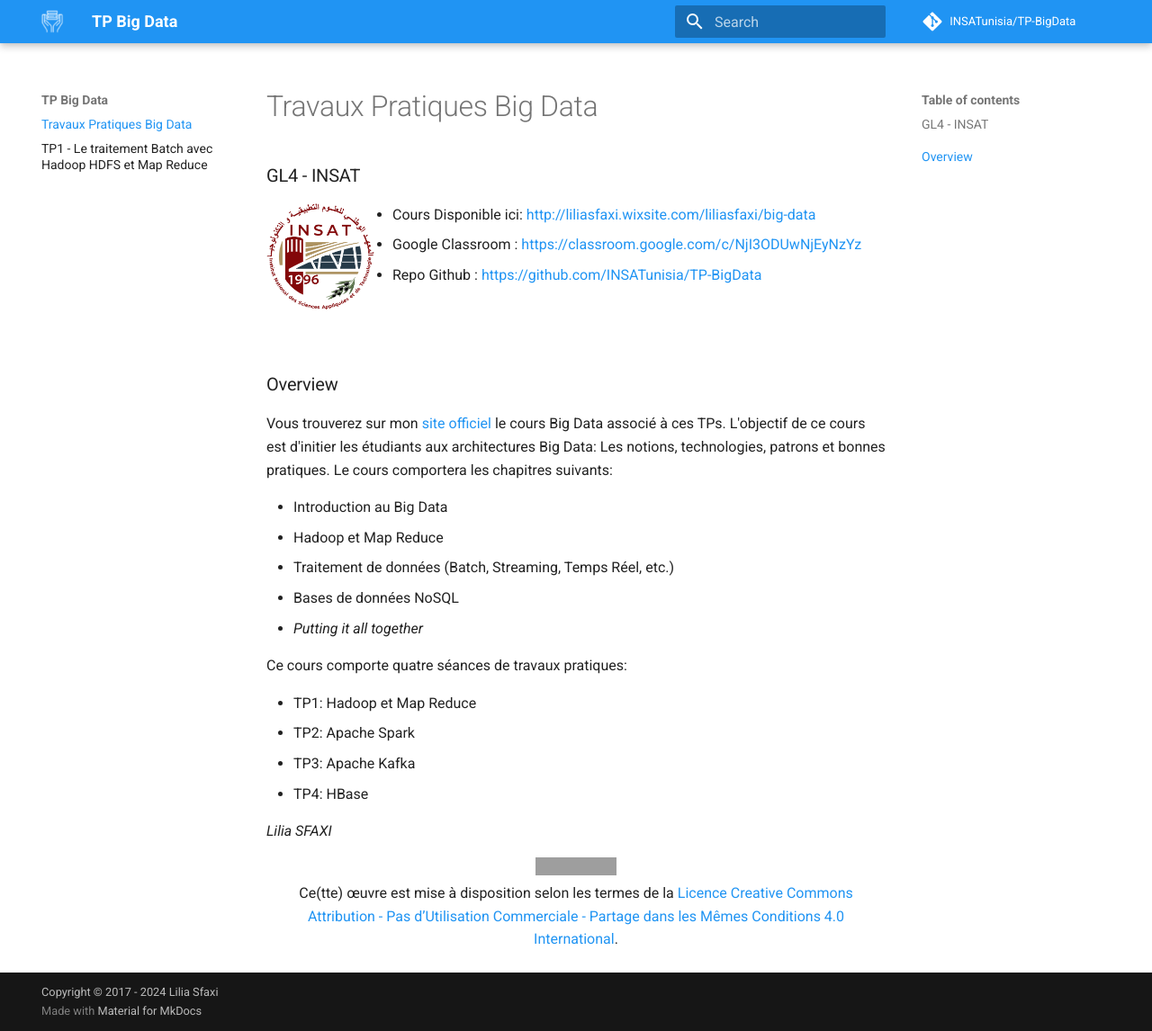
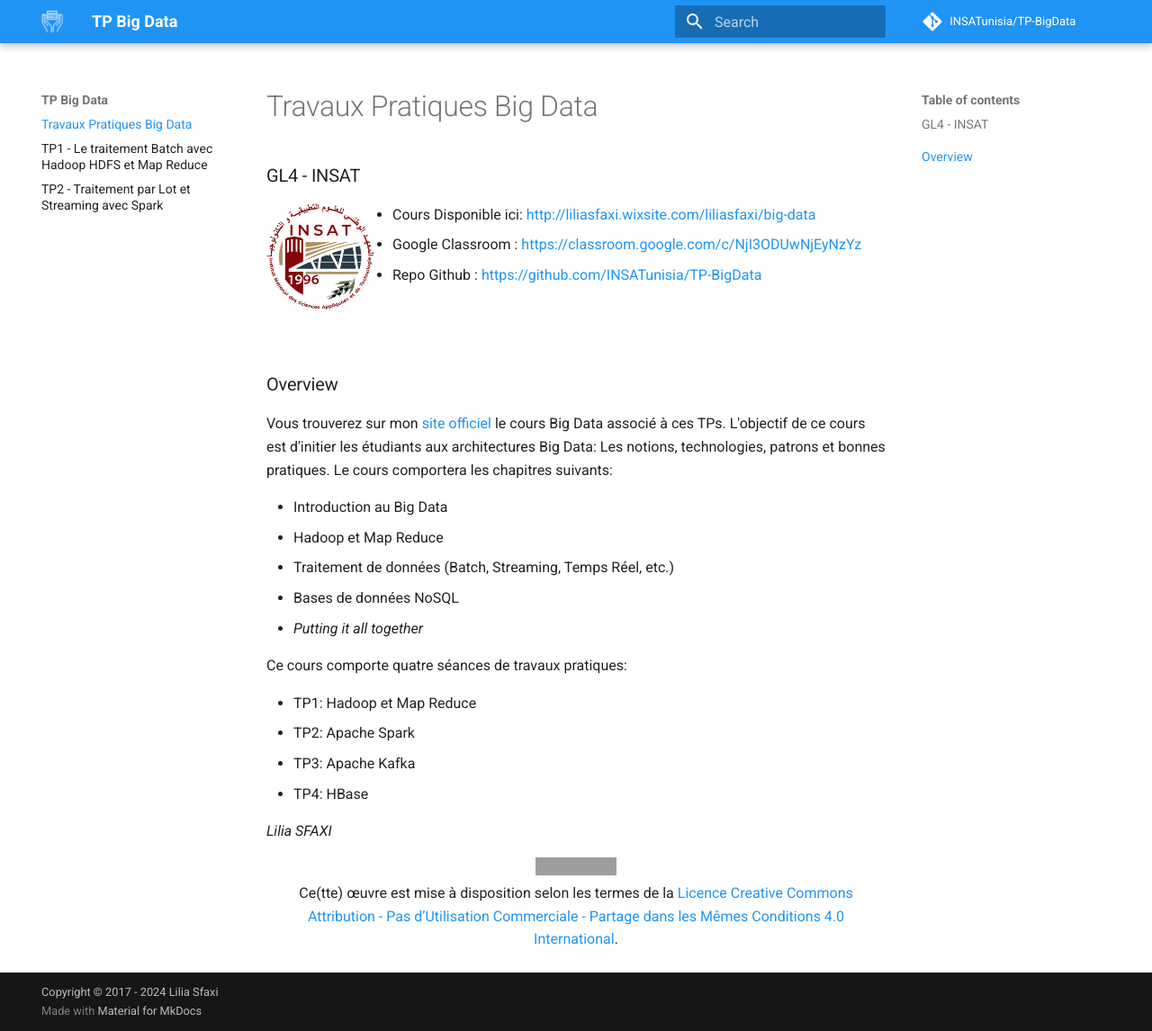
Before and after one commit to INSATunisia/TP-BigData, an MkDocs documentation site: the page built from docs/index.md, in a window 1280 px wide and 1146 px high. Shown: the whole window at 90% size. Built offline with MkDocs 1.6.1 and Material for MkDocs 9.7.7, drawn with Linux system fonts in a browser that asks for light colours; comment, search, counter and statistics services are not loaded; old or Windows-style settings are respelled for this version of MkDocs; grey boxes are pictures that could not be loaded.

Commit message:
TP2_added

```diff
--- a/mkdocs.yml
+++ b/mkdocs.yml
@@ -75,6 +75,6 @@ social:
 pages:
    - Travaux Pratiques Big Data: 'index.md'
    - TP1 - Le traitement Batch avec Hadoop HDFS et Map Reduce: 'tp1.md'
-   #- TP2 - Traitement par Lot et Streaming avec Spark: 'tp2.md'
+   - TP2 - Traitement par Lot et Streaming avec Spark: 'tp2.md'
    #- TP3 - La Collecte de Données avec le Bus Kafka: 'tp3.md'
    #- TP4 - Stockage de Données dans une Base NOSQL avec HBase: 'tp4.md'
```
Also changed, not shown: docs/tp2.md (renamed from docs/_tp2.md), site/404.html, site/_tp2/index.html, site/_tp3/index.html, site/_tp4/index.html, site/index.html, site/search/search_index.json, site/sitemap.xml, site/tp1/index.html, 1 other file.
